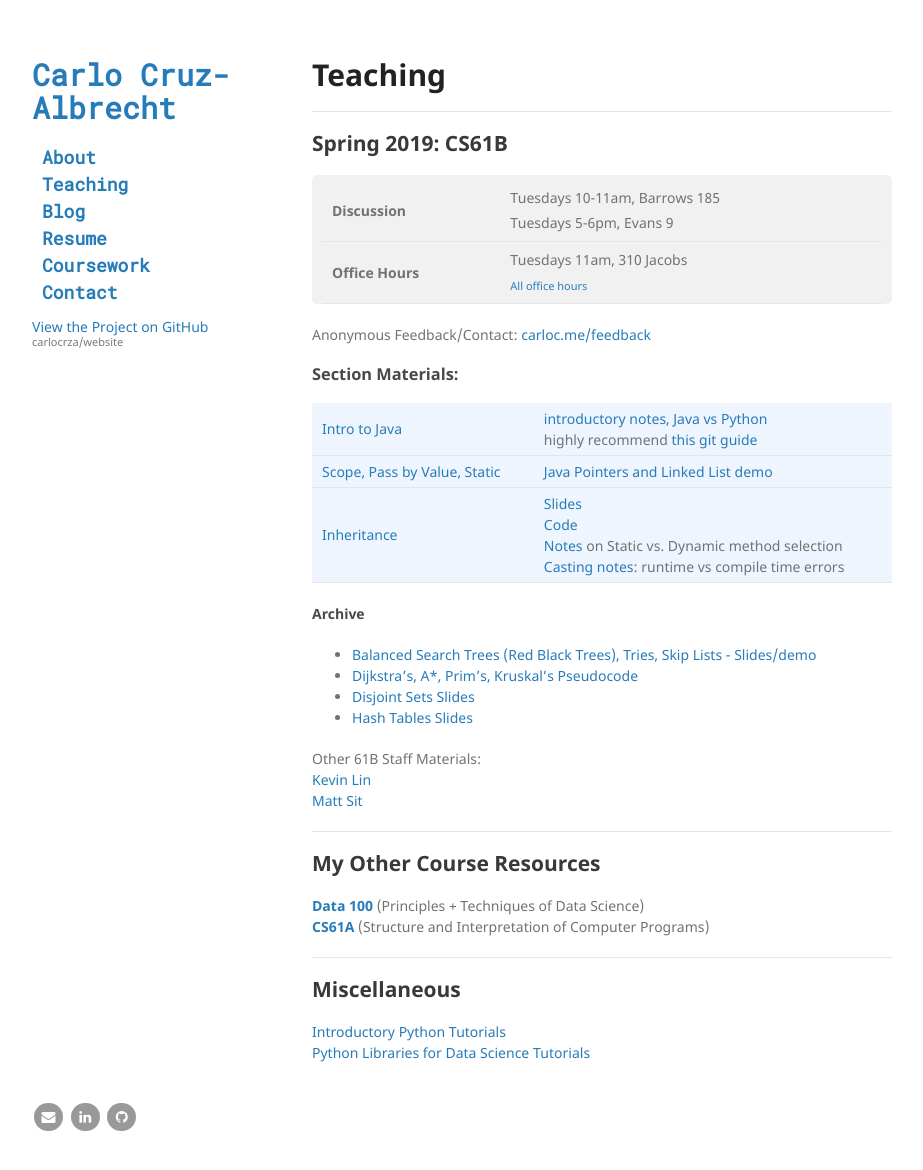
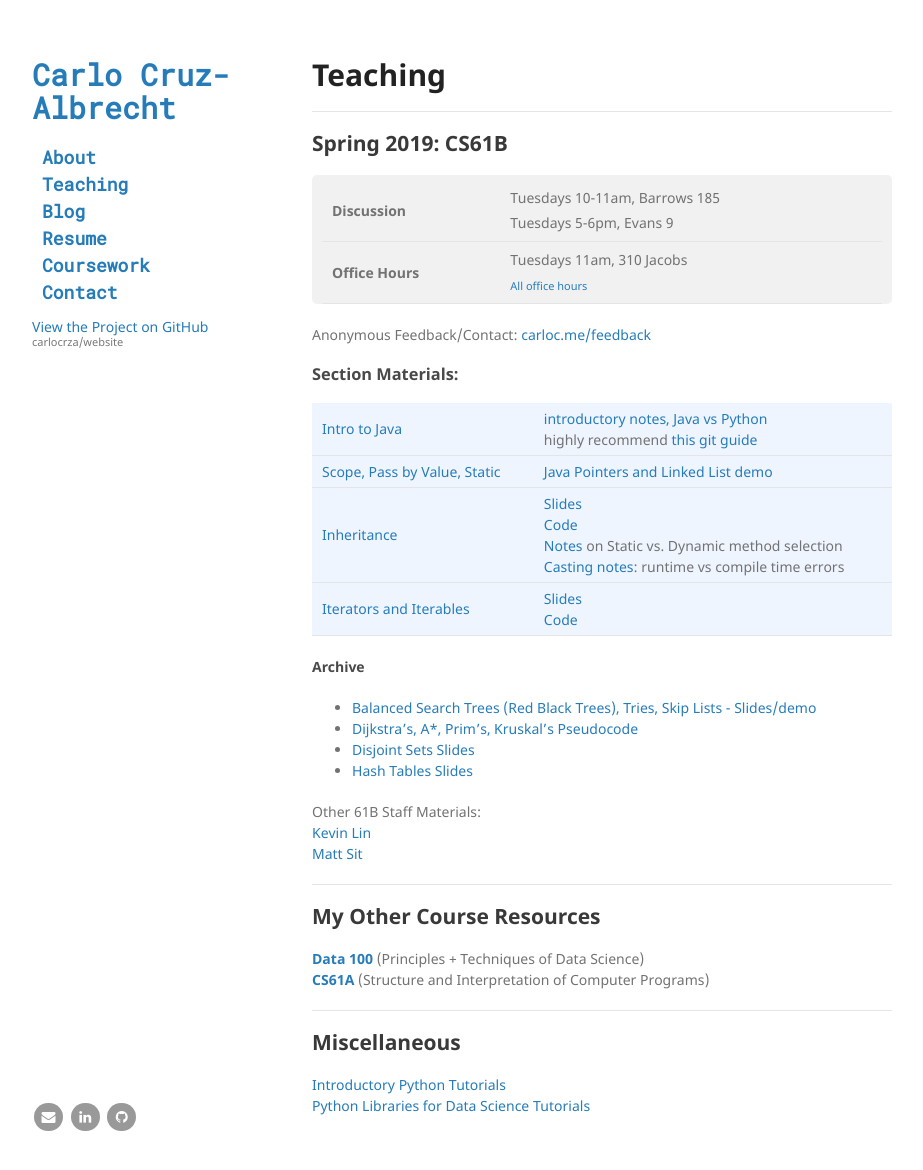
Before and after one commit to carlocrza/website, a Jekyll site: the page built from teaching.md, in a window 1280 px wide and 1186 px high. Shown: the top 1170 px of the window, without its empty margins (178-1101 px from the left). Built offline with Jekyll 4.4.1, drawn with Linux system fonts in a browser that asks for light colours.

```diff
--- a/teaching.md
+++ b/teaching.md
@@ -51,6 +51,15 @@
 			<a href="/casting">Casting notes</a>: runtime vs compile time errors
 		</td>
 	</tr>
+	<tr>
+		<td>
+			<a href="https://sp19.datastructur.es/materials/discussion/disc05.pdf" target="blank">Iterators and Iterables</a>
+		</td>
+		<td>
+			<a href="https://docs.google.com/presentation/d/1cQ4t5LTpkrDurPBsS1Ew6kRPv3MP16eld-UcnJrVGJE/edit?usp=sharing" target="blank">Slides</a><br>
+			<a href="/dis5.zip" target="blank">Code</a><br>
+		</td>
+	</tr>
 
 </table>
 
```
Also changed, not shown: goodluck.md (added, +14 -0 lines), 1 other file.
